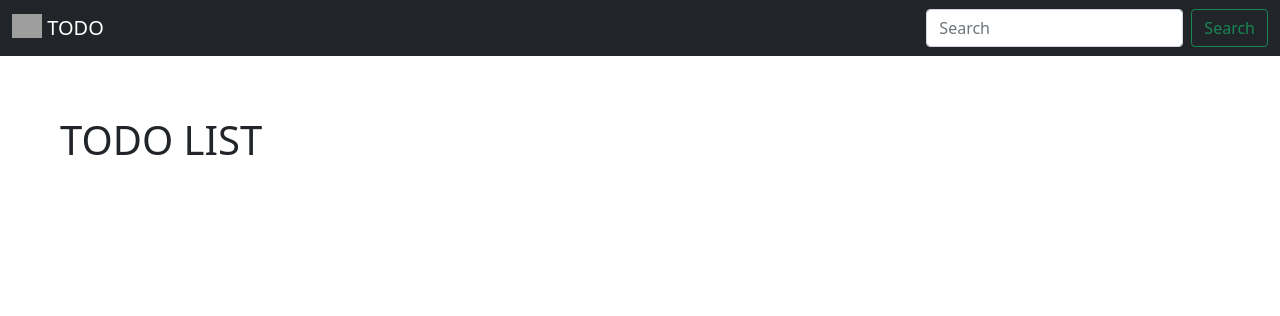
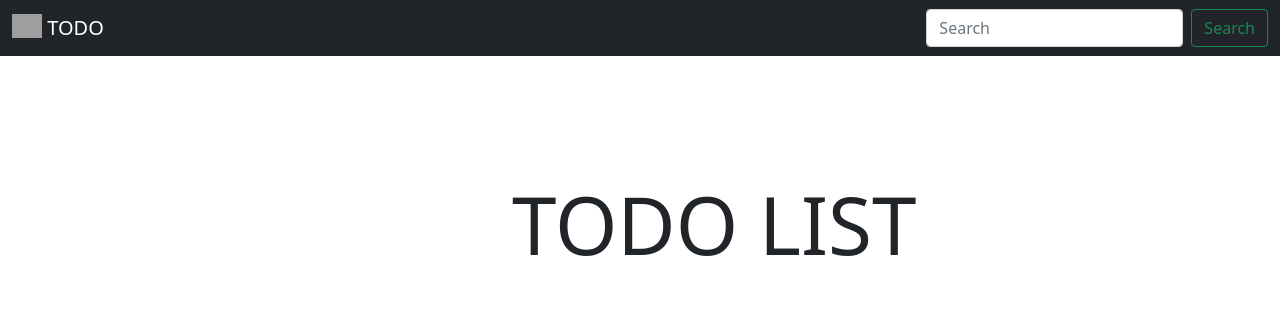
Before and after one commit to alfa811/todolist, a Python web app: template templates/layout.html in a window 1280 px wide. Shown: the top 316 px of the page. Run offline with Jinja, Linux system fonts and the light colour scheme; the template is opened without the code that fills it, so the values that code supplies are empty; grey boxes are pictures that could not be loaded.

Commit message:
commit 3

```diff
--- a/static/styles.css
+++ b/static/styles.css
@@ -1,6 +1,7 @@
 .header
 {
     position: relative;
-    margin-left: 60px;
-    top: 60px;
+    margin-left: 40%;
+    top: 120px;
+    font-size: 80px;
 }
--- a/templates/layout.html
+++ b/templates/layout.html
@@ -28,5 +28,8 @@
             </div>
         </nav>
         <h1 class="header">TODO LIST</h1>
+        <main class="container-fluid py-5 text-center">
+            {% block main %}{% endblock %}
+        </main>
     </body>
 </html>
```
Also changed, not shown: templates/index.html (+8 -0 lines).
